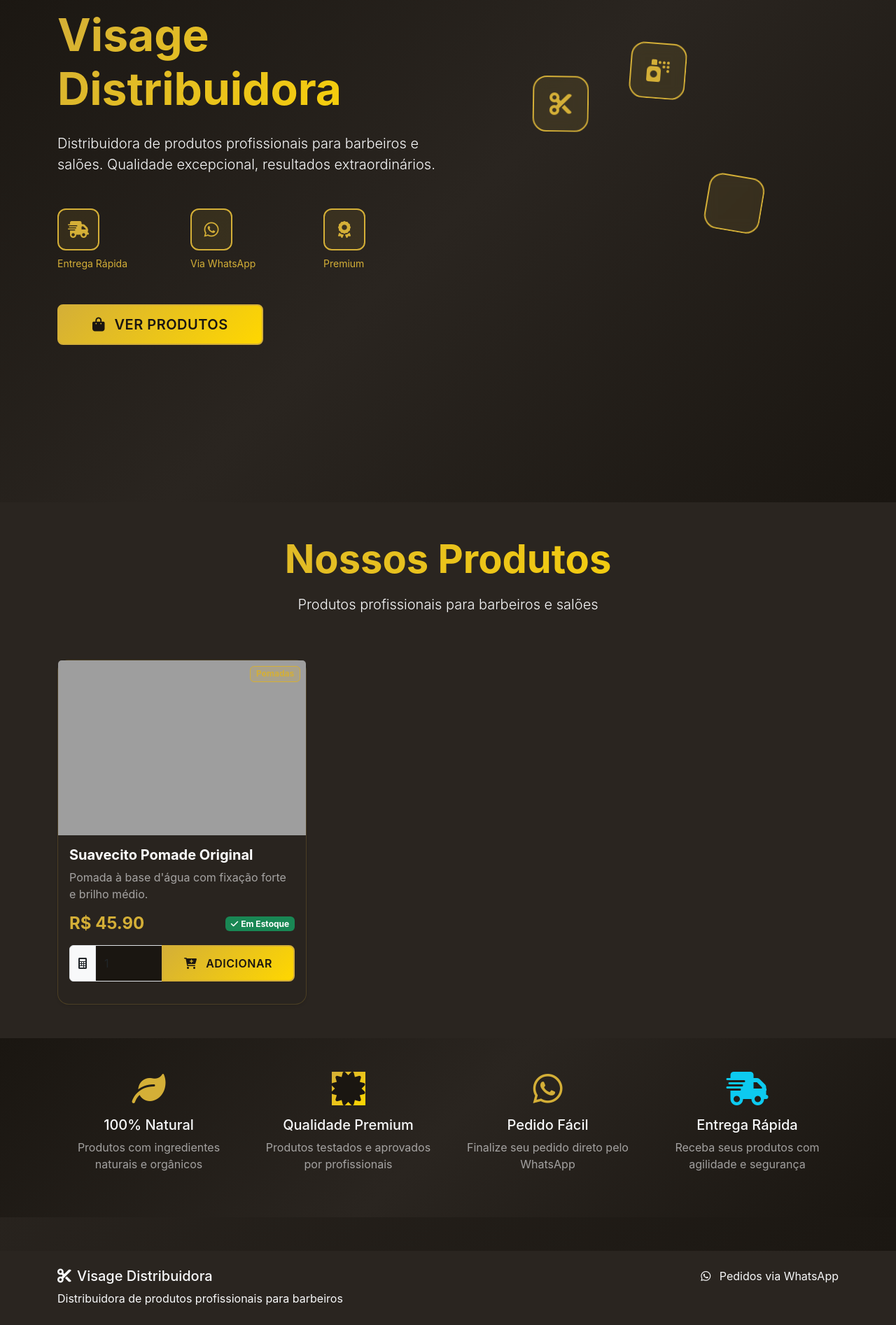
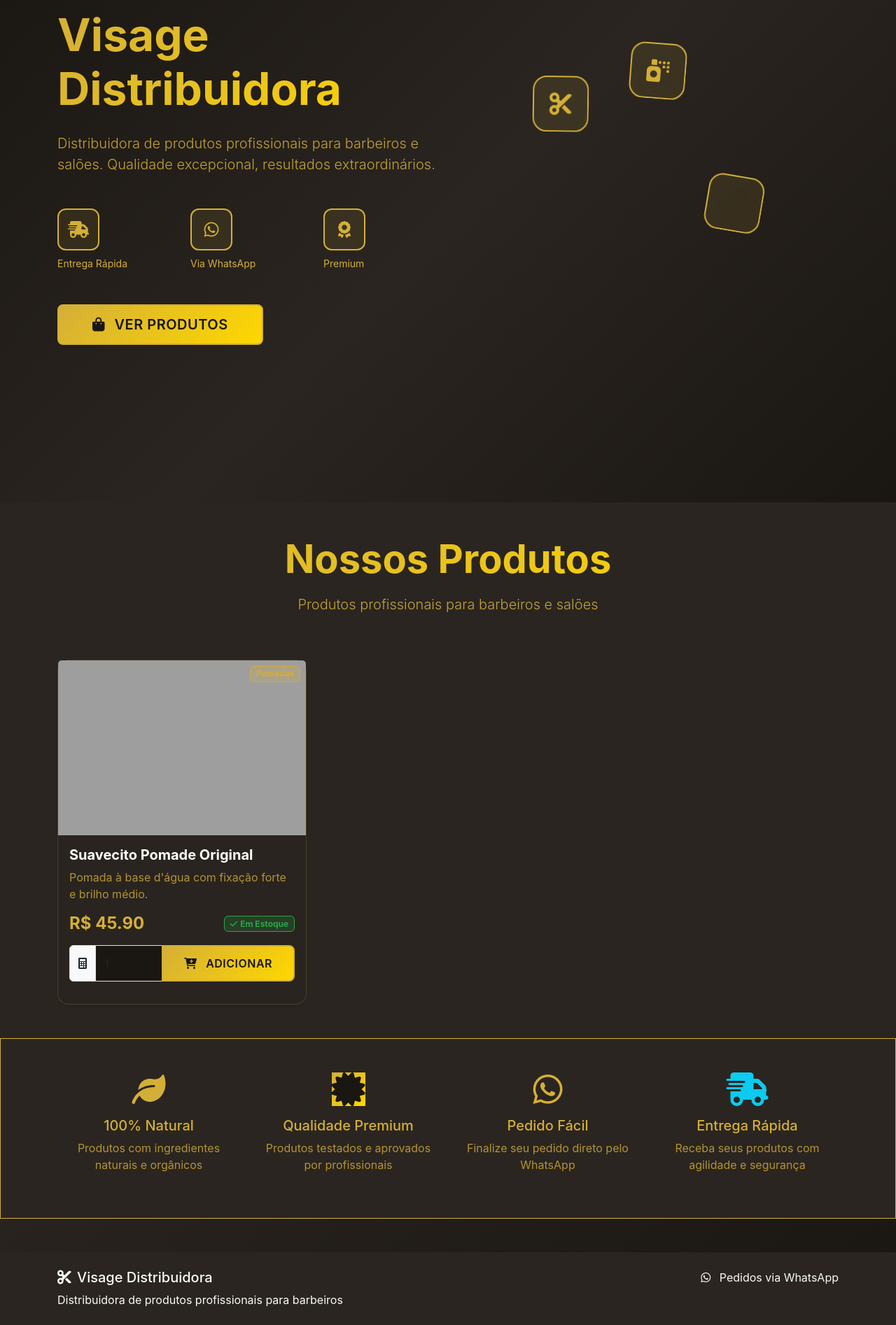
Before and after one commit to Thiago-Bosco/Visage, a Flask app: page / in a window 1280 px wide. Shown: the part 162-2056 px from the top of the page at 70% size. Before the commit the page ends 2028 px from the top, so only its background shows below. Run offline with Flask 3, Linux system fonts and the light colour scheme; data comes from the database, SQL or seed files in the repository; data that the repository does not hold is empty; grey boxes are pictures that could not be loaded.

Commit message:
Adjust website colors for a more consistent gold theme
Update CSS to enforce gold backgrounds and text colors on various elements, including sections and badges, and fix color overrides in base.html.

Replit-Commit-Author: Agent
Replit-Commit-Session-Id: 3d007c87-febe-413c-a4ed-f8458e8f1ae8
Replit-Commit-Checkpoint-Type: full_checkpoint
Replit-Commit-Screenshot-Url: https://storage.googleapis.com/screenshot-production-us-central1/5ce3bf15-81dc-4802-b52b-23c8bbd2fafe/3d007c87-febe-413c-a4ed-f8458e8f1ae8/ffYmJje

```diff
--- a/static/css/theme.css
+++ b/static/css/theme.css
@@ -32,13 +32,28 @@ html, body {
 }
 
 /* Override Bootstrap defaults completely */
-.bg-body, .bg-body-secondary, .bg-body-tertiary {
+.bg-body, .bg-body-secondary, .bg-body-tertiary,
+.bg-light, .bg-secondary, .bg-info, .bg-dark {
     background: var(--gradient-dark) !important;
 }
 
 /* Hero and sections background */
 .hero-section, .bg-dark, section {
     background: var(--gradient-dark) !important;
+}
+
+/* FORÇA TODAS AS SEÇÕES COM FUNDO DOURADO */
+section.bg-light {
+    background: var(--secondary-dark) !important;
+}
+
+/* MATA TEXTO CINZA - FORÇA DOURADO */
+.text-muted {
+    color: rgba(212, 175, 55, 0.8) !important;
+}
+
+.text-light-gray {
+    color: rgba(212, 175, 55, 0.9) !important;
 }
 
 /* Navigation */
@@ -264,11 +279,30 @@ a.btn-primary:hover, .btn.btn-primary:hover,
     color: #1a1611 !important;
 }
 
-/* Badge overrides */
-.badge.bg-secondary {
+/* Badge overrides - FORÇA TODOS DOURADOS */
+.badge.bg-secondary, .badge.bg-info, .badge.bg-light,
+.bg-secondary, .bg-info, .bg-light {
     background: rgba(212, 175, 55, 0.2) !important;
     color: var(--accent-gold) !important;
-    border: 1px solid var(--accent-gold);
+    border: 1px solid var(--accent-gold) !important;
+}
+
+.badge.bg-success {
+    background: rgba(40, 167, 69, 0.2) !important;
+    color: #28a745 !important;
+    border: 1px solid #28a745;
+}
+
+.badge.bg-warning {
+    background: rgba(255, 193, 7, 0.2) !important;
+    color: #ffc107 !important;
+    border: 1px solid #ffc107;
+}
+
+.badge.bg-danger {
+    background: rgba(220, 53, 69, 0.2) !important;
+    color: #dc3545 !important;
+    border: 1px solid #dc3545;
 }
 
 /* Cart */
--- a/templates/base.html
+++ b/templates/base.html
@@ -52,6 +52,18 @@
         /* FORÇA BACKGROUND DOURADO */
         html, body {
             background: linear-gradient(135deg, #1a1611 0%, #2a2520 50%, #1a1611 100%) !important;
+        }
+        /* MATA TODAS AS CORES INDESEJADAS */
+        .bg-light, .bg-secondary, .bg-info, section.bg-light {
+            background: #2a2520 !important;
+        }
+        .text-muted {
+            color: rgba(212, 175, 55, 0.8) !important;
+        }
+        .badge.bg-secondary, .badge.bg-info {
+            background: rgba(212, 175, 55, 0.2) !important;
+            color: #D4AF37 !important;
+            border: 1px solid #D4AF37 !important;
         }
         </style>
 
```
Also changed, not shown: attached_assets/image_1755821139218.png (added).
